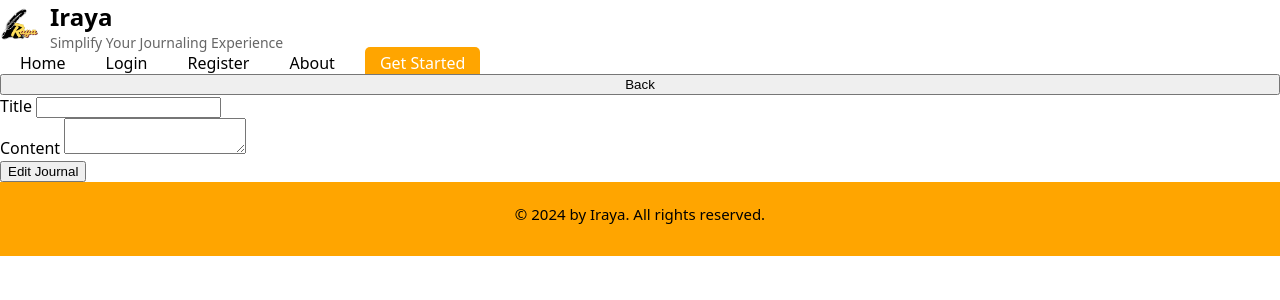
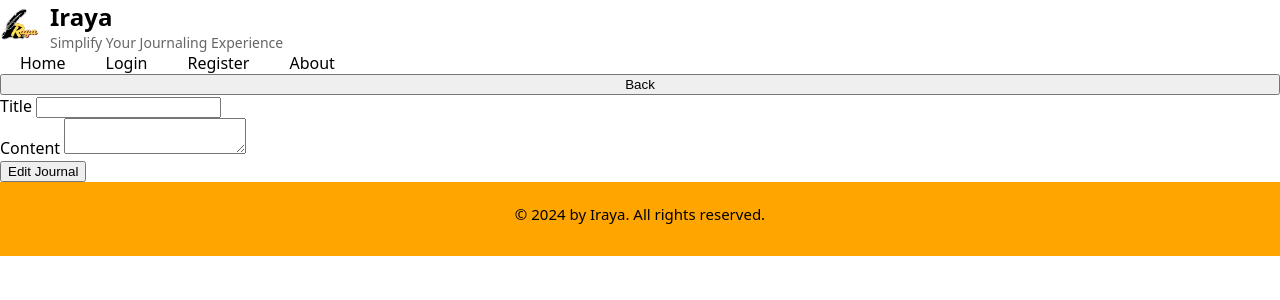
Before and after one commit to PUP-BSIT/project-tuf_developers, a PHP site: page /edit_journal.php in a window 1280 px wide. Shown: the top 300 px of the page. Run offline with PHP 8.4, Linux system fonts and the light colour scheme; a user stored in the database is signed in; data comes from the database, SQL or seed files in the repository; data that the repository does not hold is empty.

Commit message:
add changes to edit journal

```diff
--- a/Iraya/assets/stylesheets/edit_journal.css
+++ b/Iraya/assets/stylesheets/edit_journal.css
@@ -52,18 +52,6 @@ nav ul li a:hover {
     color: #ffa500;
 }
 
-nav ul li a.get-started-btn {
-    background-color: #ffa500;
-    color: #fff;
-    padding: 5px 15px;
-    border-radius: 5px;
-    transition: background-color 0.3s ease;
-}
-
-nav ul li a.get-started-btn:hover {
-    background-color: #ff8c00;
-}
-
 .footer {
     padding: 17px 0;
     background-color: #ffa500;
--- a/Iraya/edit_journal.php
+++ b/Iraya/edit_journal.php
@@ -36,10 +36,6 @@ $row = $result->fetch_assoc();
         <li><a href="./login.php">Login</a></li>
         <li><a href="./register.php">Register</a></li>
         <li><a href="./about.php">About</a></li>
-        <li>
-          <a href="#" class="get-started-btn">
-              Get Started</a>
-        </li>
       </ul>
     </nav>
   </header>
```
